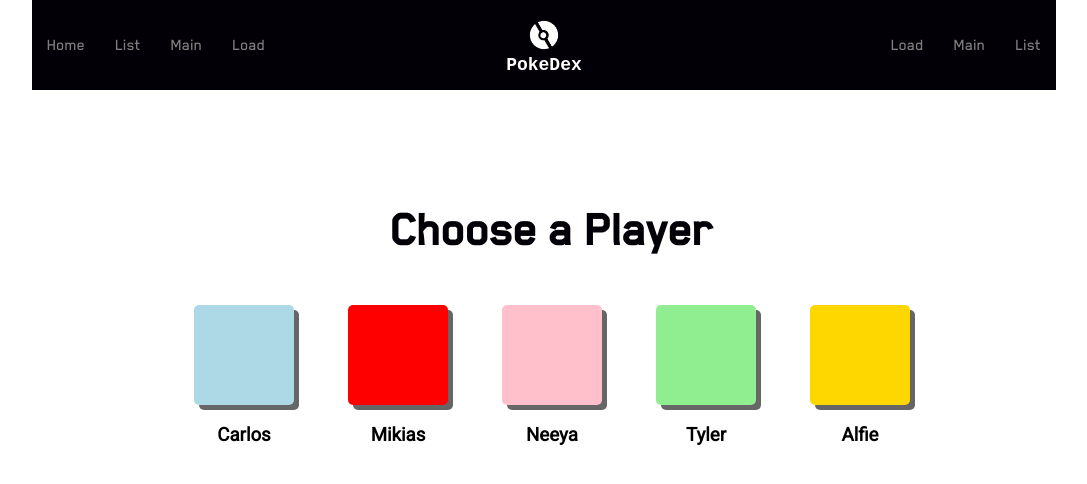
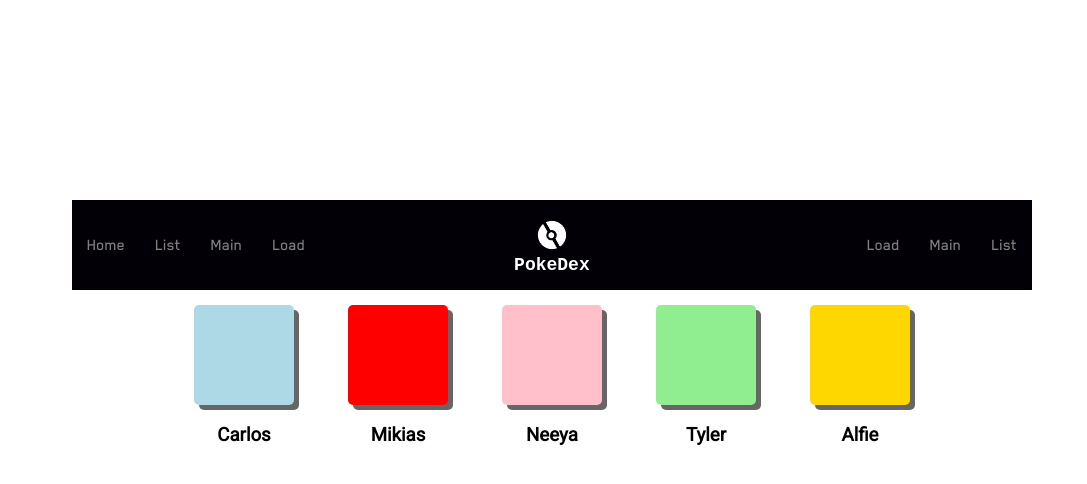
Before and after one commit to alfie08th/pokedex, a plain HTML site: page index.html in a window 1280 px wide. Shown: the whole page, without its empty margins (88-1175 px from the left). Drawn offline with Linux system fonts and the light colour scheme.

Commit message:
style updated

```diff
--- a/main.css
+++ b/main.css
@@ -23,15 +23,14 @@ url('blender_pro_medium.otf');
   margin-top: 200px;
 }
 .here_lies_the_nav{
-  width: 1024px;
+  width: 75%;
   height: 90px;
   background-color:#020006;
   position:fixed;
   overflow: hidden;
-  margin-left:120px;
+  left: 50%;
+  margin-left: -37.5%;
   font-family: myFancyFont;
-  top:0;
-  left:0;
 }
 .here_lies_the_nav a {
   float: right;
```
